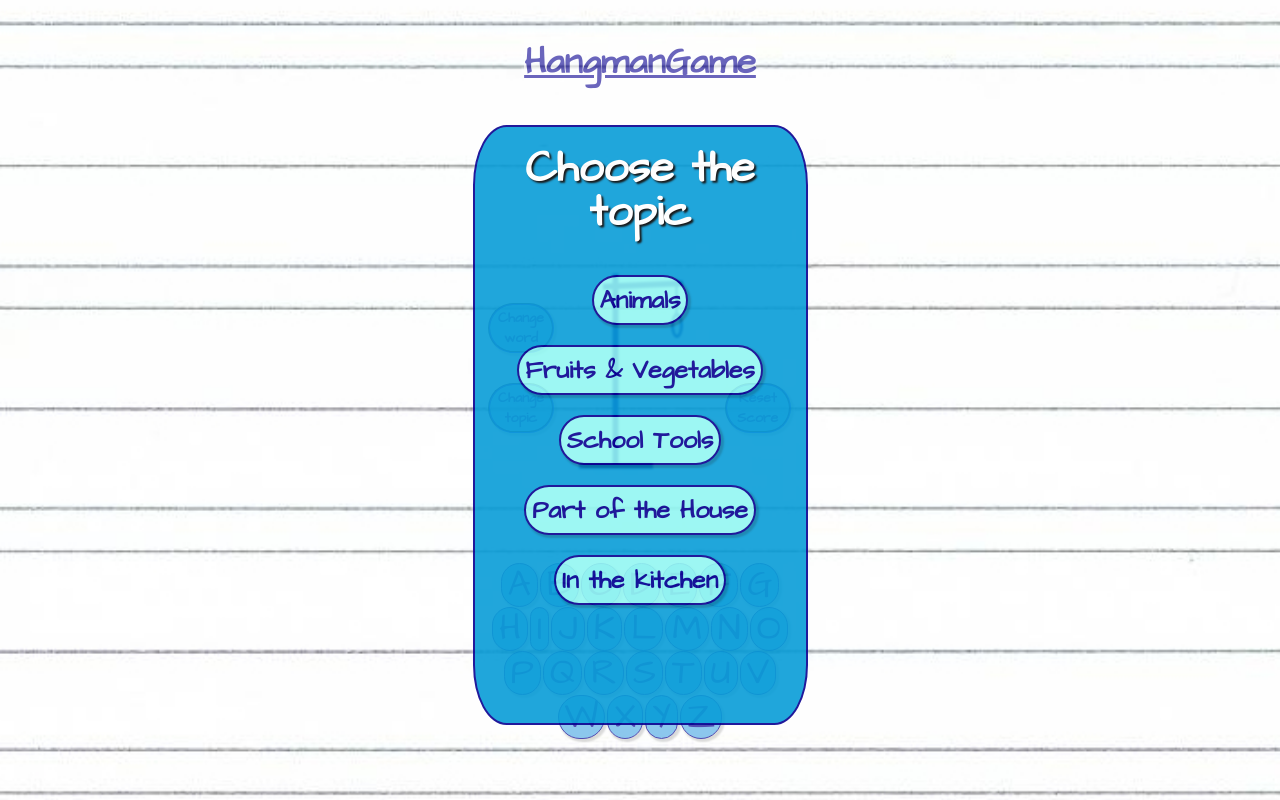
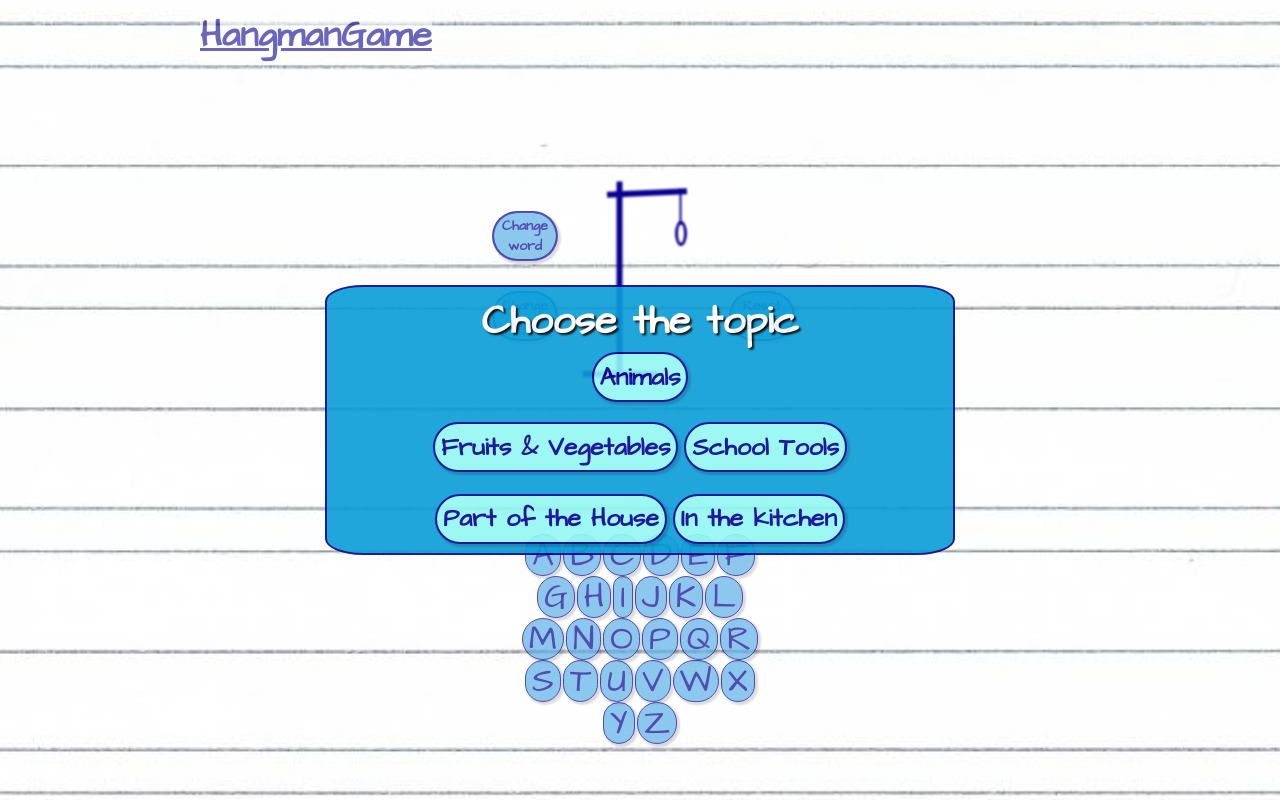
Before and after one commit to DomenicoMassimoCavaglieri/hangman_game, a website: page index.html in a window 1280 px wide. Drawn offline with Linux system fonts and the light colour scheme.

Commit message:
[FIXED] Responsive 640 x 360

```diff
--- a/assets/css/play_section.css
+++ b/assets/css/play_section.css
@@ -150,8 +150,12 @@
     font-weight: 600;
 }
 
-/* @media (min-width: 630px) {
+@media all and (min-width: 640px) and (min-height: 360px) {
     #play-section {
         margin: 0 0 0 8px;
     }
+}
+
+/* @media (min-width: 630px) {
+
 } */
--- a/assets/css/popup._section.css
+++ b/assets/css/popup._section.css
@@ -59,6 +59,35 @@
     }
 }
 
+@media all and (min-width: 640px) and (min-height: 360px)  {
+    .pop-box {
+        display: block;
+        text-align: center;
+        padding: 5px 0
+    }
+
+    #pop-box-large {
+
+        width: 630px;
+        height: 270px;
+        font-size: 40px;
+        line-height: 60px;
+        border-radius: 6%;
+        margin-top: 40px;
+    }
+
+    #pop-btn1 {
+        display: block;
+        margin: 0 auto;
+    }
+
+    #pop-box-small {
+        margin-bottom: 20px;
+        height: 200px;
+        line-height: 90px;
+    }
+}
+
 /*
 @media all and (min-height: 645px) and (max-height: 740px) {
     #pop-box-large {
--- a/assets/css/style.css
+++ b/assets/css/style.css
@@ -83,6 +83,39 @@ button:disabled {
     background-color: #5db0e7;
     opacity: 0.7;
 }
+
+@media all and (min-width: 640px) and (min-height: 360px)  {
+    body {
+        flex-flow: row wrap;
+        display: flex;
+   }
+
+   .letter {
+    width: 20px;
+    height: 50px;
+    font-size: 28px;
+    }
+
+    #title-container {
+        position: absolute;
+        top: 10px;
+        left: 200px;
+    }
+
+    #keyboard-section {
+        width: 250px;
+        height: 230px;
+        margin-top: 80px;
+
+    }
+
+    .keyboard-key {
+        font-size: 34px;
+        margin: 0 1px;
+        line-height: 38px;
+    }
+}
+
 /*
 @media (min-width: 400px) {
     .letter {
@@ -93,20 +126,9 @@ button:disabled {
 }
 
 @media (min-width: 630px) {
-    body {
-         flex-flow: row wrap;
-         display: flex;
-    }
 
-    #title-container {
-        position: absolute;
-        top: 10px;
-        left: 200px;
-    }
 
-    .letter {
-        width: 22px;
-        height: 50px;
-        font-size: 30px;
-    }
+
+
+
 } */
```
